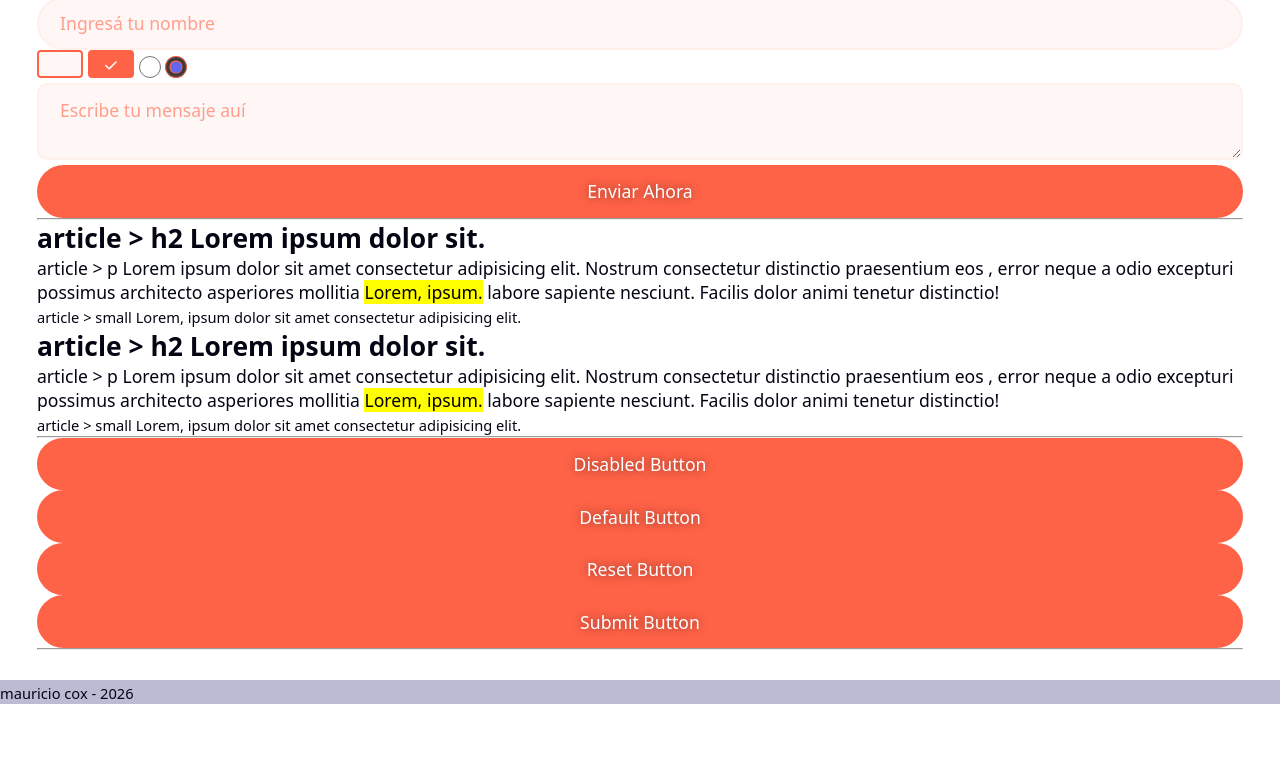
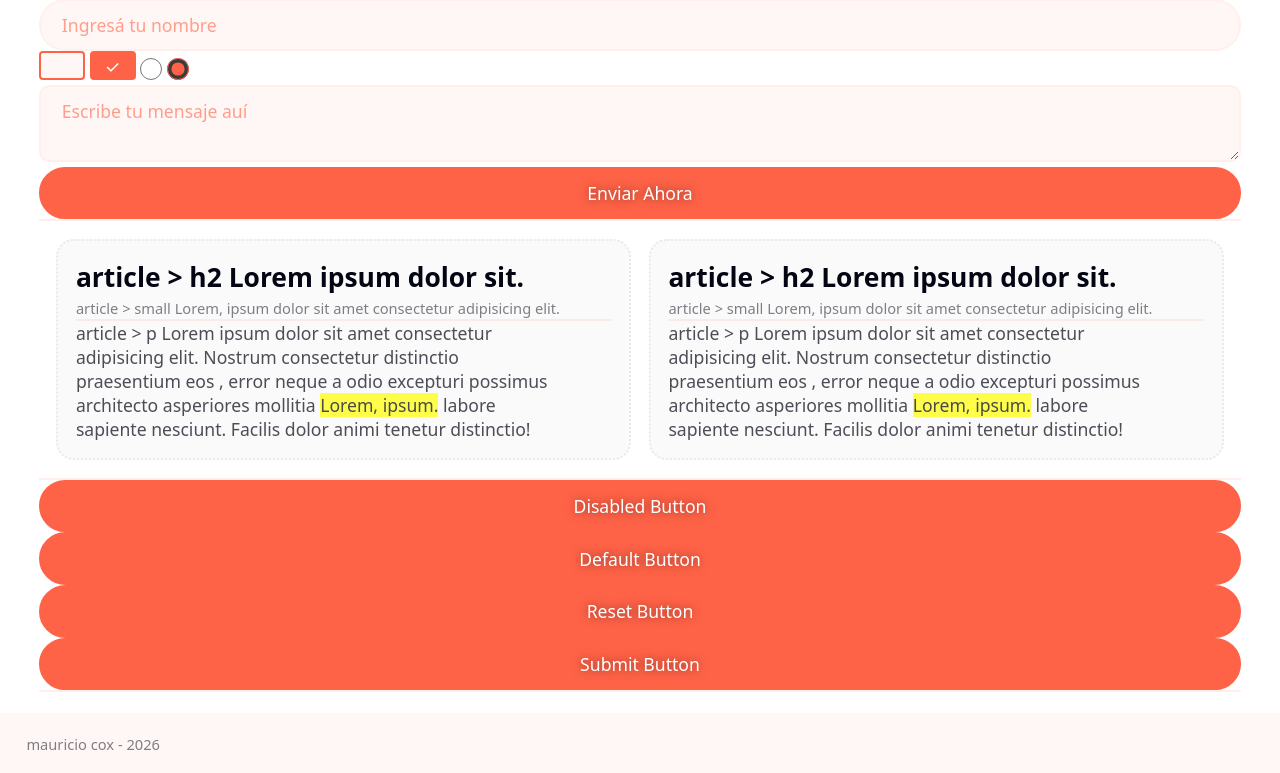
Before and after one commit to coxmau77/design-system-css, a plain HTML site: page index.html in a window 1280 px wide. Shown: the part 214-987 px from the top of the page. Before the commit the page ends 918 px from the top, so only its background shows below. Drawn offline with Linux system fonts and the light colour scheme.

Commit message:
chore: design system

```diff
--- a/css/style.css
+++ b/css/style.css
@@ -28,6 +28,8 @@
 
     color-scheme: light dark;
     accent-color: var(--main-clr);
+    text-wrap: wrap;
+    text-wrap: balance;
 
     background-color: light-dark(var(--light-clr), var(--dark-clr));
 
@@ -48,8 +50,8 @@ body {
 }
 
 nav {
-    background-color: rgba(0, 255, 149, 0.151);
-    padding: 1rem;
+    background-color: rgba(251, 255, 0, 0.116);
+    padding: .3rem 1rem;
     display: flex;
     justify-content: space-between;
     align-items: center;
@@ -58,20 +60,37 @@ nav {
 main {
     /* background-color: rgba(183, 0, 255, 0.151); */
 
-    padding: 1rem 1.4rem;
+    padding: .5rem 1.5rem;
     margin: .7rem;
     border-radius: 20px;
 }
 
+section {
+    padding: 1rem;
+    display: flex;
+    gap: 1rem;
+}
+
+section>article {
+    background-color: light-dark(oklch(from var(--dark-clr) l c h / 0.02),
+            oklch(from var(--light-clr) l c h / 0.05));
+    padding: 1rem;
+    border-radius: 1rem;
+    border: 2px dotted light-dark(oklch(from var(--dark-clr) l c h / 0.07),
+            oklch(from var(--light-clr) l c h / 0.3));
+}
+
 header {
     /* background-color: rgba(217, 255, 0, 0.137); */
-    background-color: transparent;
+    /* background-color: transparent; */
+    padding: 1rem;
 
 }
 
 
 footer {
-    background-color: rgba(2, 0, 90, 0.267);
+    background-color: light-dark(oklch(from var(--main-clr) l c h / 0.05), oklch(from var(--light-clr) l c h / 0.02));
+    padding: 1rem 1.5rem;
 }
 
 /* ------------------------ UI elements: ------------------------ */
@@ -80,6 +99,21 @@ ul {
     list-style: none;
 }
 
+p {
+    opacity: 0.7;
+}
+
+small {
+    opacity: 0.5;
+
+}
+
+hr {
+    /* color: red; */
+    /* background-color: red; */
+    border: 1px solid light-dark(oklch(from var(--main-clr) l c h / 0.1),
+            oklch(from var(--light-clr) l c h / 0.1));
+}
 
 
 a {
--- a/css/ui/form/radio.css
+++ b/css/ui/form/radio.css
@@ -1,13 +1,13 @@
 input[type="radio"] {
-    /* appearance: none; */
-    /* -webkit-appearance: none; */
+    /* appearance: none;
+    -webkit-appearance: none; */
 
     width: 1.25rem;
     height: 1.25rem;
 
-    border: 2px solid #6366f1;
+    border: 2px solid var(--main-clr);
     border-radius: 50%;
-    background-color: #fff;
+    background-color: var(--main-clr);
 
     cursor: pointer;
     position: relative;
@@ -25,7 +25,8 @@ input[type="radio"]:focus {
 }
 
 input[type="radio"]:checked {
-    border-color: #6366f1;
+    /* border-color: var(--main-clr); */
+    border: none;
 }
 
 input[type="radio"]:checked::after {
@@ -37,7 +38,7 @@ input[type="radio"]:checked::after {
     height: 0.6rem;
 
     border-radius: 50%;
-    background-color: #6366f1;
+    background-color: var(--main-clr);
 
     top: 50%;
     left: 50%;
--- a/index.html
+++ b/index.html
@@ -48,23 +48,25 @@
         <section>
             <article>
                 <h2>article > h2 Lorem ipsum dolor sit.</h2>
+                <small>article > small Lorem, ipsum dolor sit amet consectetur adipisicing elit.</small>
+                <hr>
                 <p>article > p Lorem ipsum dolor sit amet consectetur adipisicing elit. Nostrum consectetur
                     <span>distinctio
                         praesentium
                         eos</span> , error neque a odio excepturi possimus architecto asperiores mollitia <mark>Lorem,
                         ipsum.</mark> labore sapiente nesciunt. Facilis dolor animi tenetur distinctio!
                 </p>
-                <small>article > small Lorem, ipsum dolor sit amet consectetur adipisicing elit.</small>
             </article>
             <article>
                 <h2>article > h2 Lorem ipsum dolor sit.</h2>
+                <small>article > small Lorem, ipsum dolor sit amet consectetur adipisicing elit.</small>
+                <hr>
                 <p>article > p Lorem ipsum dolor sit amet consectetur adipisicing elit. Nostrum consectetur
                     <span>distinctio
                         praesentium
                         eos</span> , error neque a odio excepturi possimus architecto asperiores mollitia <mark>Lorem,
                         ipsum.</mark> labore sapiente nesciunt. Facilis dolor animi tenetur distinctio!
                 </p>
-                <small>article > small Lorem, ipsum dolor sit amet consectetur adipisicing elit.</small>
             </article>
         </section>
         <hr>
```
